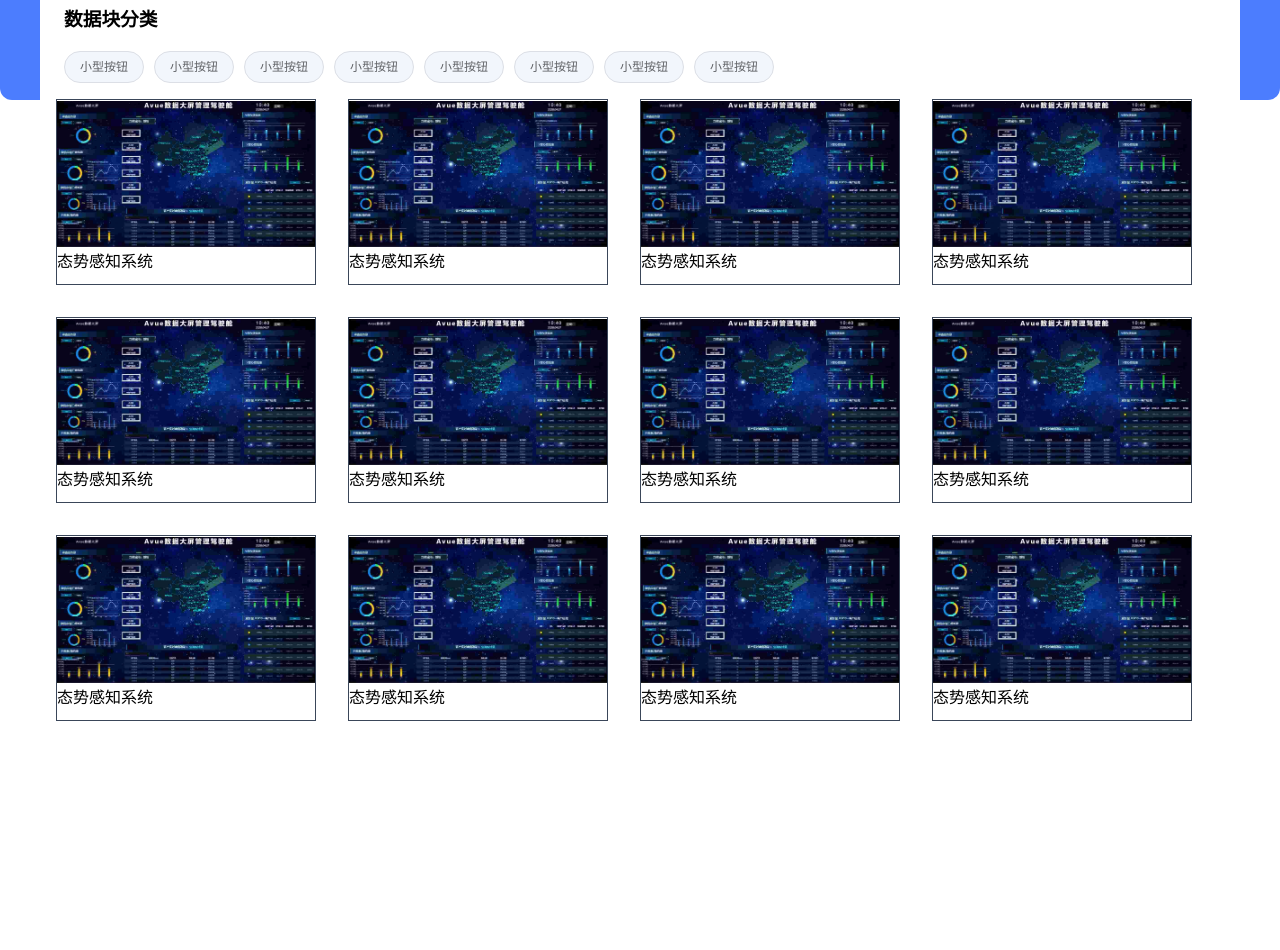
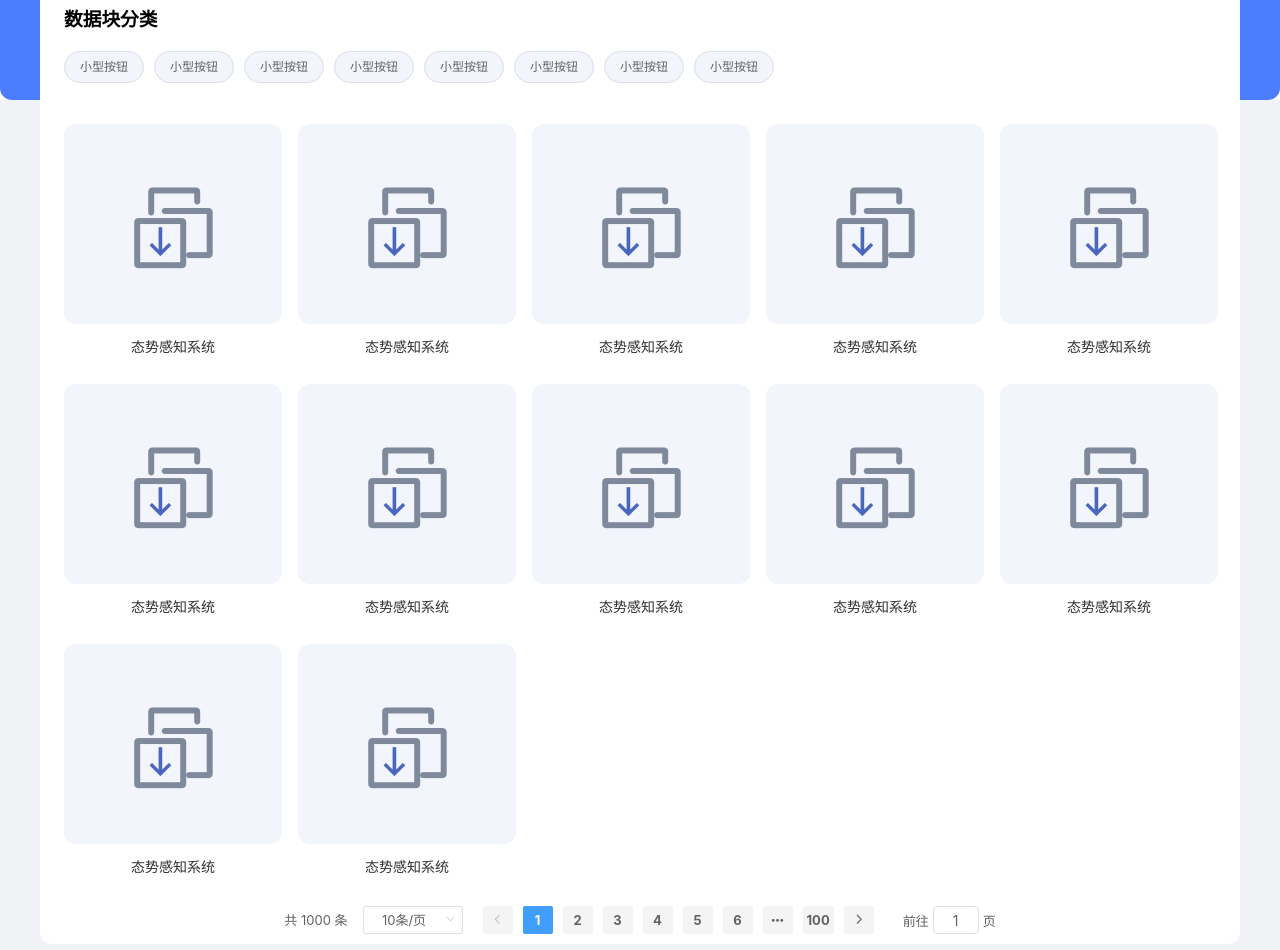
Before and after one commit to whatishadoop/market, a Vue app: page /#/datamarket in a window 1280 px wide. Shown: the part 220-1170 px from the top of the page. Before the commit the page ends 957 px from the top, so only its background shows below. Built offline with nearby package versions, Linux system fonts and the light colour scheme.

Commit message:
开发数据超市

```diff
--- a/src/views/datamarket/index.vue
+++ b/src/views/datamarket/index.vue
@@ -35,6 +35,18 @@
                    </div>
                </div>
              </div>
+             <div class="page">
+              <el-pagination
+                background
+                :current-page="currentPage"
+                :page-sizes="[10, 20, 30, 40, 50, 100]"
+                :page-size="10"
+                :total="1000"
+                layout="total, sizes, prev, pager, next, jumper"
+                @size-change="handleSizeChange"
+                @current-change="handleCurrentChange"
+              />
+            </div>
           </div>
         </div>
       </div>
@@ -46,7 +58,7 @@ export default {
   data() {
     return {
       input2: '',
-      templateImage: require('../sources/template.jpg')
+      templateImage: require('../sources/icon_1_off@1x.png')
     }
   }
 }
@@ -68,11 +80,9 @@ export default {
         margin-top: 62px;
       }
     }
-    .main-one-content {
-      height: 262px;
-    }
     .main-two-content {
-      height: 400px;
+      height: 850px;
+      background: #F0F2F5;
     }
     .data-type-wrapper {
       position: absolute;
@@ -80,7 +90,7 @@ export default {
       margin:auto;
       width: 1200px;
       background-color: #FFFFFF;
-      border-radius: 12px 12px 0 0;
+      border-radius: 12px;
       .data-headline {
         margin-top: 24px;
         margin-left: 24px;
@@ -92,20 +102,20 @@ export default {
       }
       .data-type-content-wrapper {
         width: 100%;
+        margin-top: 41px;
+        background: #fff;
+        border-radius: 12px;
         .data-type-content {
           display: flex;
           flex-wrap: wrap;
+          padding-left: 8px;
+          background: #fff;
+          border-radius: 12px;
           .content-item {
             flex: none;
-            position: relative;
-            margin: 16px;
-            width: 258px;
-            height: 184px;
-            border: 1px solid #3a4659;
-            &:hover {
-              box-shadow: 0 0 20px 0 #000;
-              border: 1px solid #00baff;
-            }
+            width: 218px;
+            margin-left: 16px;
+            margin-bottom: 28px;
             &.content-item-add {
               display: flex;
               justify-content: center;
@@ -121,18 +131,48 @@ export default {
             .content-info {
               position: relative;
               width: 100%;
-              height: calc(100% - 36px);
+              height: 200px;
+              display: flex;
+              justify-content: center;
+              align-items: center;
+              margin-bottom: 12px;
+              background: #F2F6FC;
+              border-radius: 12px;
+              &:hover {
+                background: #4C7DFE;
+                border-radius: 12px;
+              }
               .template-imge {
-                width: 100%;
-                height: 100%;
-                object-fit: contain;
+                width: 141px;
+                height: 141px;
                 /*&.default {*/
                 /*  filter: grayscale(1);*/
                 /*  opacity: 0.07;*/
                 /*}*/
               }
             }
+            .content-main {
+              display: flex;
+              align-items: center;
+              justify-content: center;
+              .content-name {
+                font-family: PingFangSC-Medium;
+                font-size: 14px;
+                color: #303133;
+                letter-spacing: 0;
+                text-align: center;
+                text-overflow: ellipsis;
+                overflow: hidden;
+                white-space: nowrap;
+              }
+            }
           }
+        }
+        .page {
+          height: 40px;
+          display: flex;
+          flex-wrap: wrap;
+          justify-content: center;
         }
       }
     }
```
Also changed, not shown: src/views/sources/icon_1_hover@1x.png (added), src/views/sources/icon_1_off@1x.png (added).
